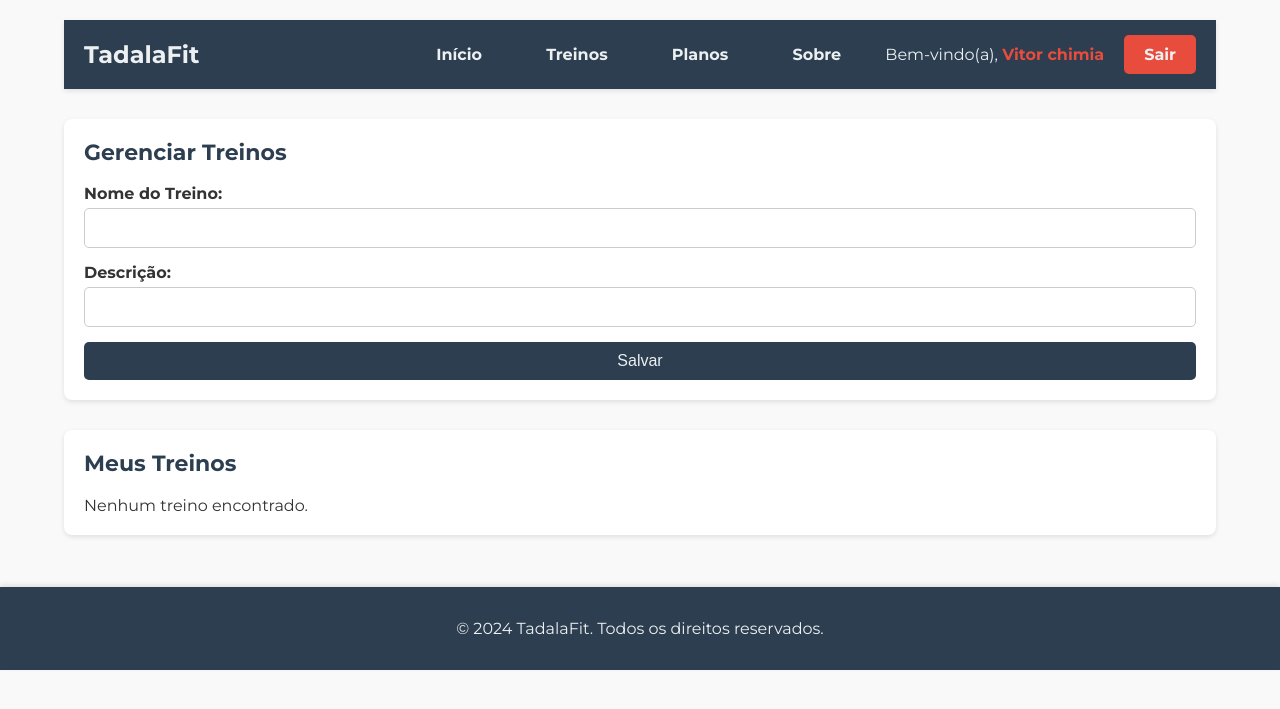
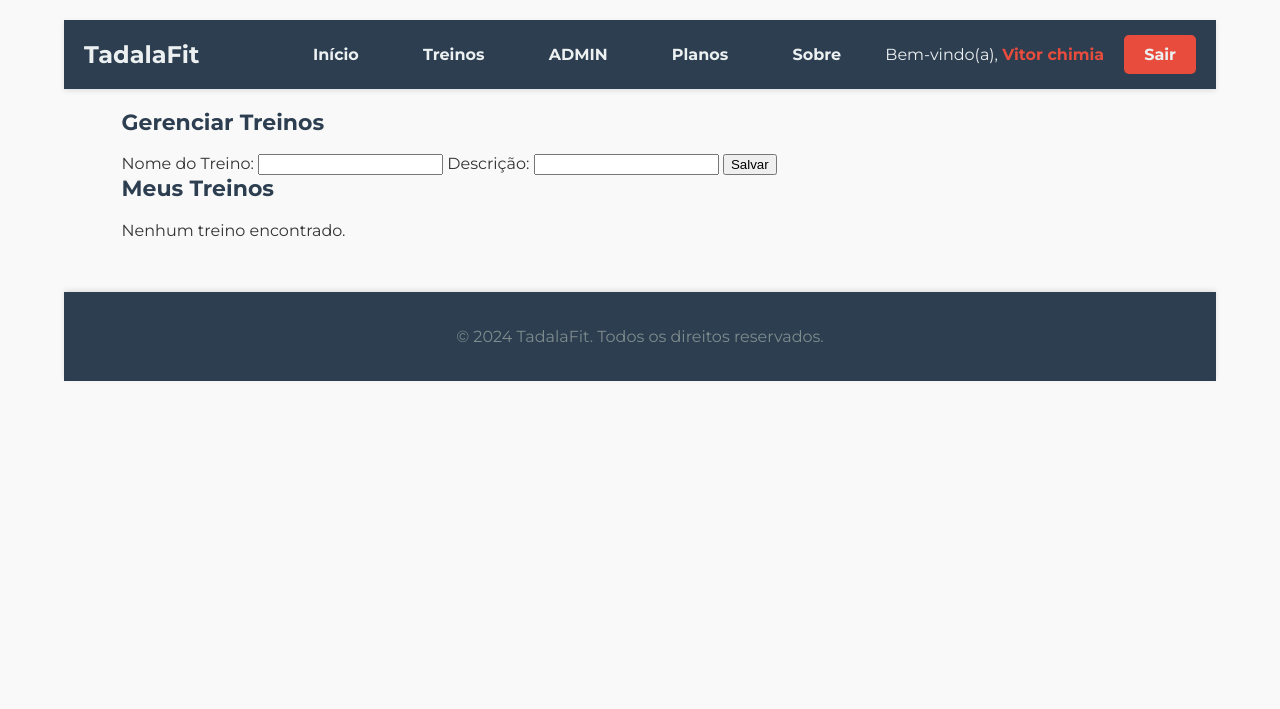
Before and after one commit to rdttg/academia2, a PHP site: page /treinos.php in a window 1280 px wide. Shown: the top 709 px of the page. Run offline with PHP 8.4, Linux system fonts and the light colour scheme; a user stored in the database is signed in; data comes from the database, SQL or seed files in the repository.

Commit message:
Tela admin enviar

```diff
--- a/admin.php
+++ b/admin.php
@@ -1,3 +1,4 @@
+
 <?php
 session_start();
 
--- a/treinos.php
+++ b/treinos.php
@@ -1,64 +1,9 @@
-<?php
-// inclui o arquivo de conexão com o banco de dados
-include 'conexao.php';
-
-// Inicia a sessão
-session_start();
-
-// Verifica se o usuário está logado
-if (!isset($_SESSION['user_username'])) {
-    // Redireciona para a página de login se não estiver logado
-    header("Location: login.html");
-    exit();
-}
-
-// Recebe os dados do formulário de treino, se existirem
-if ($_SERVER['REQUEST_METHOD'] == 'POST') {
-    $nome = $_POST['nome'];
-    $descricao = $_POST['descricao'];
-    $username = $_SESSION['user_username'];
-
-    // Prepara e executa a query para inserir o treino
-    $stmt = $conn->prepare("INSERT INTO treinos (username, nome, descricao) VALUES (?, ?, ?)");
-    $stmt->bind_param("sss", $username, $nome, $descricao);
-
-    if ($stmt->execute()) {
-        echo "Treino salvo com sucesso!";
-    } else {
-        echo "Erro ao salvar o treino: " . $stmt->error;
-    }
-
-    $stmt->close();
-}
-
-// Prepara e executa a query para buscar os treinos do usuário logado
-$stmt = $conn->prepare("SELECT id, nome, descricao FROM treinos WHERE username = ?");
-if ($stmt === false) {
-    die('Erro na preparação da consulta: ' . $conn->error);
-}
-
-$bind_result = $stmt->bind_param("s", $_SESSION['user_username']);
-if ($bind_result === false) {
-    die('Erro ao vincular parâmetros: ' . $stmt->error);
-}
-
-$execute_result = $stmt->execute();
-if ($execute_result === false) {
-    die('Erro ao executar a consulta: ' . $stmt->error);
-}
-
-$result = $stmt->get_result();
-if ($result === false) {
-    die('Erro ao obter o resultado: ' . $stmt->error);
-}
-
-?>
 <!DOCTYPE html>
 <html lang="pt-BR">
 <head>
     <meta charset="UTF-8">
     <meta name="viewport" content="width=device-width, initial-scale=1.0">
-    <title>Treinos - TadalaFit</title>
+    <title>Home - TadalaFit</title>
     <link href="https://fonts.googleapis.com/css2?family=Montserrat:wght@400;700&display=swap" rel="stylesheet">
     <style>
         body {
@@ -124,7 +69,7 @@
             background-color: #34495e;
         }
 
-        .form-section, .table-section {
+        .section-promotions, .section-gallery, .section-testimonials, .section-schedule {
             margin-top: 30px;
             padding: 20px;
             background-color: #fff;
@@ -138,62 +83,9 @@
             margin-top: 0;
         }
 
-        form {
-            display: flex;
-            flex-direction: column;
-        }
-
-        label {
-            margin-bottom: 5px;
-            font-weight: bold;
-        }
-
-        input, select {
-            margin-bottom: 15px;
-            padding: 10px;
-            font-size: 16px;
-            border: 1px solid #ccc;
-            border-radius: 5px;
-        }
-
-        button {
-            padding: 10px 20px;
-            font-size: 16px;
-            background-color: #2c3e50;
-            color: #ecf0f1;
-            border: none;
-            border-radius: 5px;
-            cursor: pointer;
-        }
-
-        button:hover {
-            background-color: #34495e;
-        }
-
-        table {
-            width: 100%;
-            border-collapse: collapse;
-            margin-top: 20px;
-        }
-
-        th, td {
-            padding: 12px;
-            border: 1px solid #ccc;
-            text-align: left;
-        }
-
-        th {
-            background-color: #2c3e50;
-            color: #ecf0f1;
-        }
-
-        .actions {
-            display: flex;
-            gap: 10px;
-        }
-
-        .actions button {
-            padding: 5px 10px;
+        p {
+            line-height: 1.6;
+            color: #7f8c8d;
         }
 
         footer {
@@ -209,6 +101,14 @@
             color: #e74c3c;
             font-weight: bold;
         }
+
+        .gallery img {
+            width: 100%;
+            height: auto;
+            border-radius: 8px;
+            margin-bottom: 15px;
+            }
+
     </style>
 </head>
 <body>
@@ -218,11 +118,16 @@
 
             <nav>
                 <ul class="navbar">
+
                     <li><a href="HOME.php" class="nav-link">Início</a></li>
                     <li><a href="treinos.php" class="nav-link">Treinos</a></li>
+                 <li><a href="admin.php" class="nav-link">ADMIN </a></li>
+
+
                     <li><a href="planos.php" class="nav-link">Planos</a></li>
                     <li><a href="sobre.php" class="nav-link">Sobre</a></li>
                     <?php
+                    session_start();
                     if(isset($_SESSION['user_username'])) {
                         echo '<li>Bem-vindo(a), <span class="highlight">'  . $_SESSION['user_username'] . '</span></li>';
                         echo '<li><a href="logout.php" style="background-color: #e74c3c;">Sair</a></li>';
@@ -234,6 +139,98 @@
                 </ul>
             </nav>
         </header>
+<?php
+// inclui o arquivo de conexão com o banco de dados
+include 'conexao.php';
+
+// Inicia a sessão
+
+// Verifica se o usuário está logado
+if (!isset($_SESSION['user_username'])) {
+    // Redireciona para a página de login se não estiver logado
+    header("Location: login.html");
+    exit();
+}
+
+// Recebe os dados do formulário de treino, se existirem
+if ($_SERVER['REQUEST_METHOD'] == 'POST') {
+    if (isset($_POST['nome']) && isset($_POST['descricao'])) {
+        $nome = $_POST['nome'];
+        $descricao = $_POST['descricao'];
+        $username = $_SESSION['user_username'];
+
+        // Prepara e executa a query para inserir o treino
+        $stmt = $conn->prepare("INSERT INTO treinos (username, nome, descricao) VALUES (?, ?, ?)");
+        $stmt->bind_param("sss", $username, $nome, $descricao);
+
+        if ($stmt->execute()) {
+            echo "Treino salvo com sucesso!";
+        } else {
+            echo "Erro ao salvar o treino: " . $stmt->error;
+        }
+
+        $stmt->close();
+    } elseif (isset($_POST['exercicio_nome']) && isset($_POST['exercicio_descricao']) && isset($_POST['treino_id'])) {
+        // Recebe os dados do formulário de exercício
+        $exercicio_nome = $_POST['exercicio_nome'];
+        $exercicio_descricao = $_POST['exercicio_descricao'];
+        $treino_id = $_POST['treino_id'];
+
+        // Prepara e executa a query para inserir o exercício
+        $stmt = $conn->prepare("INSERT INTO exercicios (treino_id, nome, descricao) VALUES (?, ?, ?)");
+        $stmt->bind_param("iss", $treino_id, $exercicio_nome, $exercicio_descricao);
+
+        if ($stmt->execute()) {
+            echo "Exercício salvo com sucesso!";
+        } else {
+            echo "Erro ao salvar o exercício: " . $stmt->error;
+        }
+
+        $stmt->close();
+    }
+}
+
+// Prepara e executa a query para buscar os treinos do usuário logado
+$stmt = $conn->prepare("SELECT id, nome, descricao FROM treinos WHERE username = ?");
+if ($stmt === false) {
+    die('Erro na preparação da consulta: ' . $conn->error);
+}
+
+$bind_result = $stmt->bind_param("s", $_SESSION['user_username']);
+if ($bind_result === false) {
+    die('Erro ao vincular parâmetros: ' . $stmt->error);
+}
+
+$execute_result = $stmt->execute();
+if ($execute_result === false) {
+    die('Erro ao executar a consulta: ' . $stmt->error);
+}
+
+$result = $stmt->get_result();
+if ($result === false) {
+    die('Erro ao obter o resultado: ' . $stmt->error);
+}
+?>
+
+<!DOCTYPE html>
+<html lang="pt-BR">
+<head>
+    <meta charset="UTF-8">
+    <meta name="viewport" content="width=device-width, initial-scale=1.0">
+    <title>Treinos - TadalaFit</title>
+    <link href="https://fonts.googleapis.com/css2?family=Montserrat:wght@400;700&display=swap" rel="stylesheet">
+    <style>
+        /* (Aqui vai o seu CSS existente) */
+    </style>
+</head>
+<body>
+    <div class="container">
+
+            <nav>
+                <ul class="navbar">
+                    <!-- (Aqui vai o seu código existente de navegação) -->
+                </ul>
+            </nav>
 
         <section class="form-section">
             <h2>Gerenciar Treinos</h2>
@@ -249,7 +246,9 @@
         </section>
 
         <section class="table-section">
+
             <h2>Meus Treinos</h2>
+
             <?php
             if ($result->num_rows > 0) {
                 echo "<table>";
@@ -260,10 +259,7 @@
                     echo "<td>" . htmlspecialchars($row['nome']) . "</td>";
                     echo "<td>" . htmlspecialchars($row['descricao']) . "</td>";
                     echo "<td class='actions'>";
-
-                    echo "<input type='hidden' name='id' value='" . $row['id'] . "'>";
-
-                    echo "</form>";
+                    echo "<a href='treinos.php?treino_id=" . $row['id'] . "'>Ver Exercícios</a>";
                     echo "<form method='POST' action='excluir_treino.php' style='display:inline-block;'>";
                     echo "<input type='hidden' name='id' value='" . $row['id'] . "'>";
                     echo "<button type='submit'>Excluir</button>";
@@ -275,11 +271,62 @@
             } else {
                 echo "Nenhum treino encontrado.";
             }
-
-            $stmt->close();
-            $conn->close();
             ?>
         </section>
+
+        <?php
+        if (isset($_GET['treino_id'])) {
+            $treino_id = $_GET['treino_id'];
+
+            // Consulta para buscar os exercícios do treino selecionado
+            $stmt = $conn->prepare("SELECT id, nome, descricao FROM exercicios WHERE treino_id = ?");
+            $stmt->bind_param("i", $treino_id);
+            $stmt->execute();
+            $exercicios_result = $stmt->get_result();
+
+            echo "<section class='form-section'>";
+            echo "<h2>Exercícios do Treino</h2>";
+            if ($exercicios_result->num_rows > 0) {
+                echo "<table>";
+                echo "<thead><tr><th>Nome</th><th>Descrição</th><th>Ações</th></tr></thead>";
+                echo "<tbody>";
+                while ($exercicio = $exercicios_result->fetch_assoc()) {
+                    echo "<tr>";
+                    echo "<td>" . htmlspecialchars($exercicio['nome']) . "</td>";
+                    echo "<td>" . htmlspecialchars($exercicio['descricao']) . "</td>";
+                    echo "<td class='actions'>";
+                    echo "<form method='POST' action='excluir_exercicio.php' style='display:inline-block;'>";
+                    echo "<input type='hidden' name='id' value='" . $exercicio['id'] . "'>";
+                    echo "<button type='submit'>Excluir</button>";
+                    echo "</form>";
+                    echo "</td>";
+                    echo "</tr>";
+                }
+                echo "</tbody></table>";
+            } else {
+                echo "Nenhum exercício encontrado.";
+            }
+
+            // Formulário para adicionar exercício ao treino
+            echo "<h2>Adicionar Exercício</h2>";
+            echo "<form method='POST' action='treinos.php'>";
+            echo "<input type='hidden' name='treino_id' value='" . $treino_id . "'>";
+            echo "<label for='exercicio_nome'>Nome do Exercício:</label>";
+            echo "<input type='text' id='exercicio_nome' name='exercicio_nome' required>";
+            echo "<label for='exercicio_descricao'>Descrição:</label>";
+            echo "<input type='text' id='exercicio_descricao' name='exercicio_descricao' required>";
+            echo "<label for='repeticoes'>Repetições:</label>";
+            echo "<input type='number' id='repeticoes' name='repeticoes' required>";
+            echo "<button type='button' onclick='addExerciseField()'>Adicionar Exercício</button>";
+            echo "</div>";
+            echo "<button type='submit'>Salvar Exercícios</button>";
+            echo "</form>";
+            echo "</section>";
+        }
+
+        $stmt->close();
+        $conn->close();
+        ?>
     </div>
 
     <footer>
```
